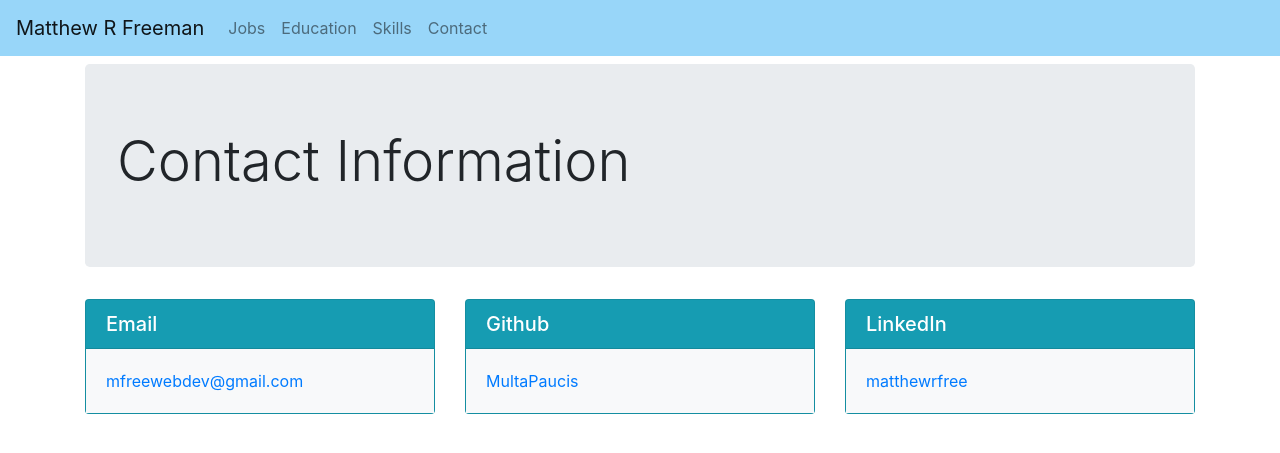
After one commit to multapaucis/resume_site, a Django app: page /contact in a window 1280 px wide. The commit adds this page. Shown: the top 453 px of the page. Run offline with Django 3.2, Linux system fonts and the light colour scheme; some libraries are stand-ins or nearby versions.

Commit message:
Add Contact Me Page

```diff
--- a/cv/templates/cv/base.html
+++ b/cv/templates/cv/base.html
@@ -30,6 +30,9 @@
 				<li class="nav-item">
 					<a class="nav-link" href="{% url 'cv:skills' %}">Skills</a>
 				</li>
+				<li class="nav-item">
+					<a class="nav-link" href="{% url 'cv:contact' %}">Contact</a>
+				</li>
 			</ul>
 		</div>
 	</nav>
--- /dev/null
+++ b/cv/templates/cv/contact.html
@@ -0,0 +1,31 @@
+{% extends "cv/base.html" %}
+
+{% block header %}
+	<div class="jumbotron mt-2">
+		<h1 class="display-4">Contact Information</h1>
+	</div>
+{% endblock header %}
+
+{% block content %}
+	<div class="card-deck">
+		<div class="card text-white bg-info mb-3">
+			<h5 class="card-header">Email</h5>
+  			<div class="card-body bg-light">
+				<a class="card-title" href="mailto:mfreewebdev@gmail.com">mfreewebdev@gmail.com</a>
+			</div>
+		</div>
+		<div class="card text-white bg-info mb-3">
+			<h5 class="card-header">Github</h5>
+  			<div class="card-body bg-light">
+				<a class="card-title" href="https://github.com/multapaucis">MultaPaucis</a>
+			</div>
+		</div>
+		<div class="card text-white bg-info mb-3">
+			<h5 class="card-header">LinkedIn</h5>
+  			<div class="card-body bg-light">
+				<a class="card-title" href="https://www.linkedin.com/in/matthewrfree/">matthewrfree</a>
+			</div>
+		</div>
+	</div>
+
+{% endblock content %}
--- a/cv/urls.py
+++ b/cv/urls.py
@@ -14,4 +14,6 @@ urlpatterns = [
     path('education', views.education, name='education'),
     #show all skills
     path('skills' , views.skills, name='skills'),
+    #contact information
+    path('contact' , views.contact, name='contact'),
 ]
--- a/cv/views.py
+++ b/cv/views.py
@@ -29,3 +29,7 @@ def skills(request):
 	skills = Skill.objects.order_by('skill_type')
 	context = {'skills': skills}
 	return render(request, 'cv/skills.html', context)
+
+def contact(request):
+	'''The contact me page'''
+	return render(request, 'cv/contact.html')
```
